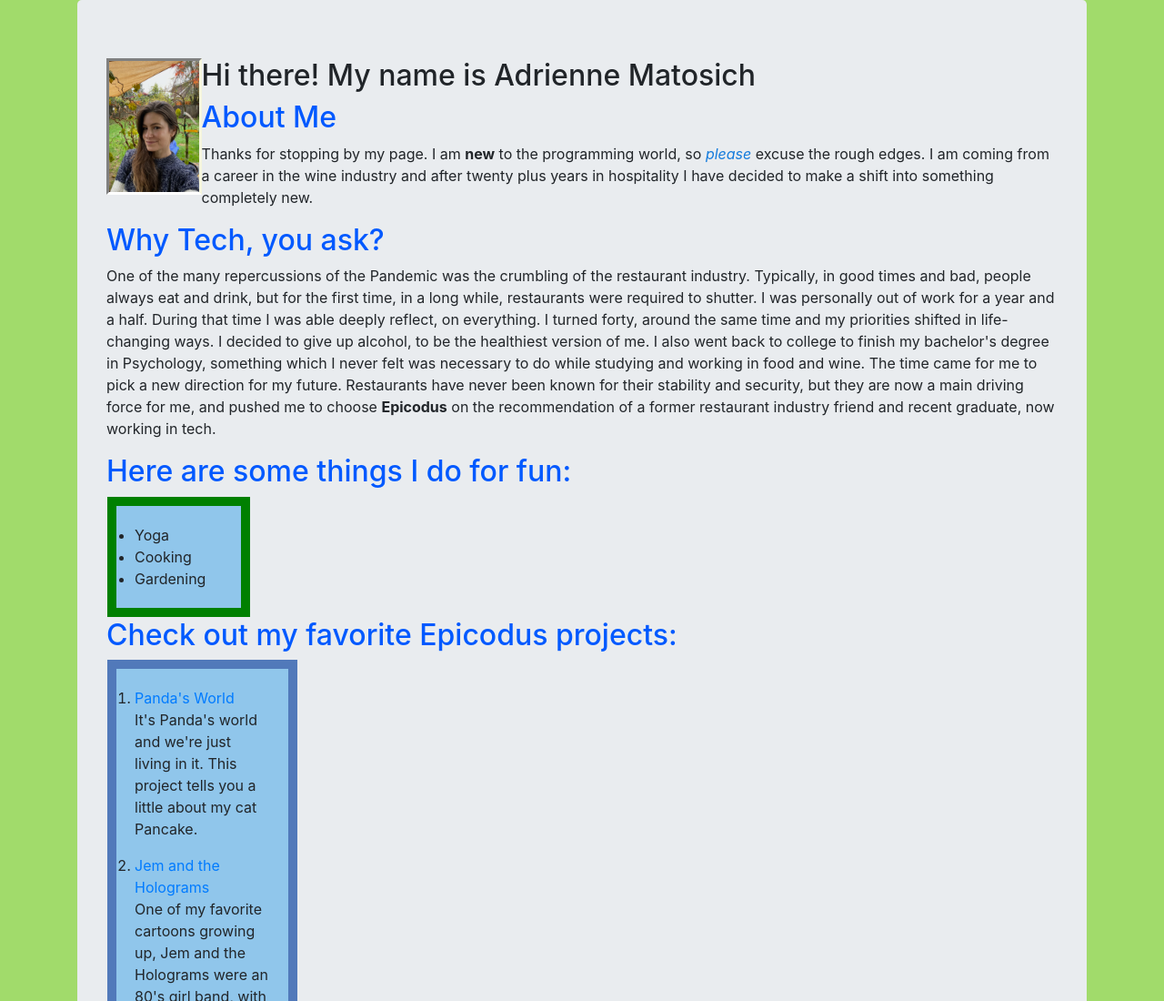
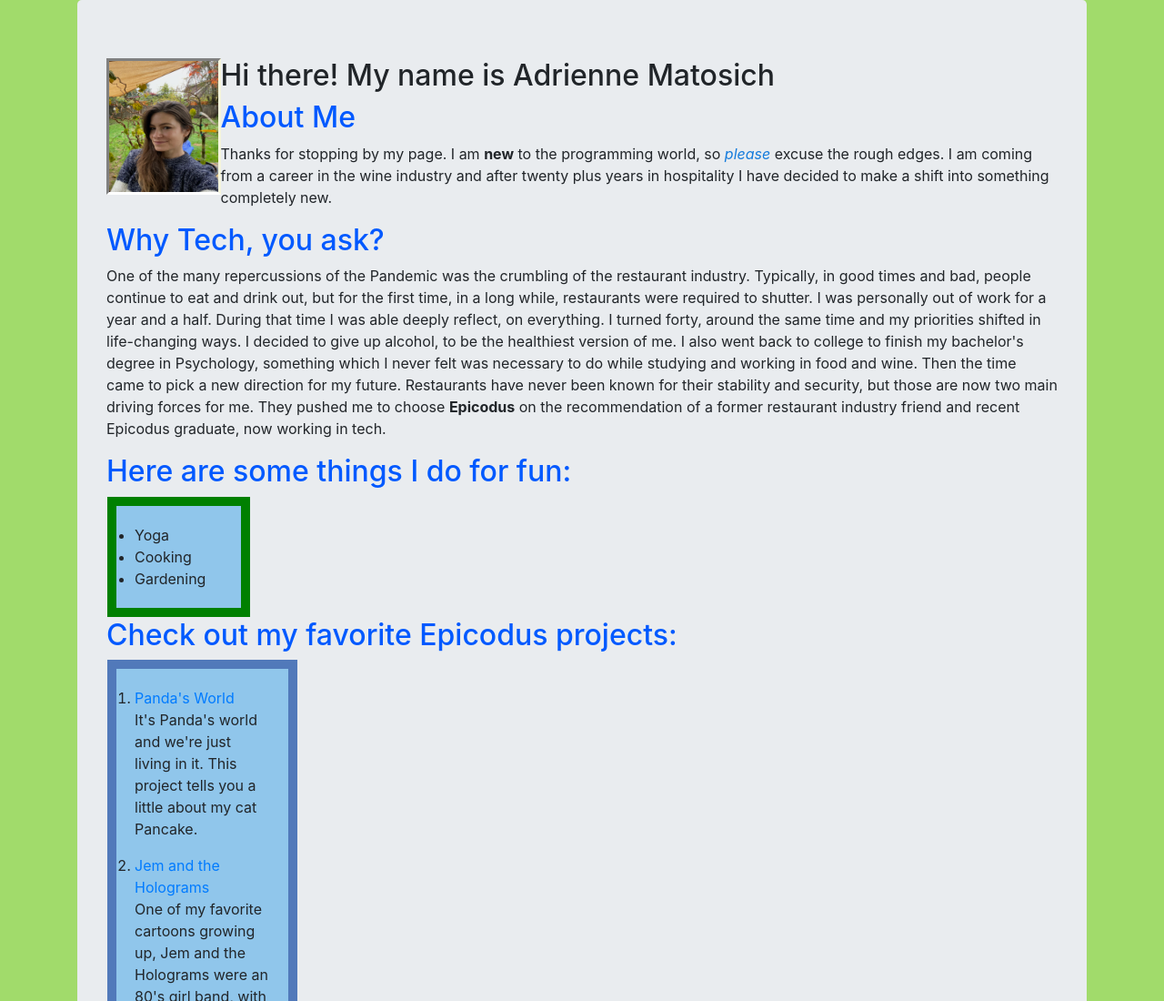
Before and after one commit to ampando/first-solo-, a plain HTML site: page index.html in a window 1280 px wide. Shown: the top 1100 px of the page at 91% size. Drawn offline with Linux system fonts and the light colour scheme.

```diff
--- a/css/styles.css
+++ b/css/styles.css
@@ -15,7 +15,7 @@ body {
   background-color: rgb(161, 219, 107);
 }
 #picture {
-  width: 10%;
+  width: 12%;
   float: left;
   border: solid;
   border-color: grey beige white grey;
--- a/index.html
+++ b/index.html
@@ -19,7 +19,7 @@
 
 
   <h2 class="important">Why Tech, you ask?</h2>
-  <div class="box2"><p>One of the many repercussions of the Pandemic was the crumbling of the restaurant industry. Typically, in good times and bad, people always eat and drink, but for the first time, in a long while, restaurants were required to shutter. I was personally out of work for a year and a half. During that time I was able deeply reflect, on everything. I turned forty, around the same time and my priorities shifted in life-changing ways. I decided to give up alcohol, to be the healthiest version of me. I also went back to college to finish my bachelor's degree in Psychology, something which I never felt was necessary to do while studying and working in food and wine. The time came for me to pick a new direction for my future. Restaurants have never been known for their stability and security, but they are now a main driving force for me, and pushed me to choose <strong>Epicodus</strong> on the recommendation of a former restaurant industry friend and recent graduate, now working in tech.</p></div>
+  <div class="box2"><p>One of the many repercussions of the Pandemic was the crumbling of the restaurant industry. Typically, in good times and bad, people continue to eat and drink out, but for the first time, in a long while, restaurants were required to shutter. I was personally out of work for a year and a half. During that time I was able deeply reflect, on everything. I turned forty, around the same time and my priorities shifted in life-changing ways. I decided to give up alcohol, to be the healthiest version of me. I also went back to college to finish my bachelor's degree in Psychology, something which I never felt was necessary to do while studying and working in food and wine. Then the time came to pick a new direction for my future. Restaurants have never been known for their stability and security, but those are now two main driving forces for me. They pushed me to choose <strong>Epicodus</strong> on the recommendation of a former restaurant industry friend and recent Epicodus graduate, now working in tech.</p></div>
 
   <h2 class="important">Here are some things I do for fun:</h2>
   <ul class="my-class">
```
Also changed, not shown: 1 other file.
